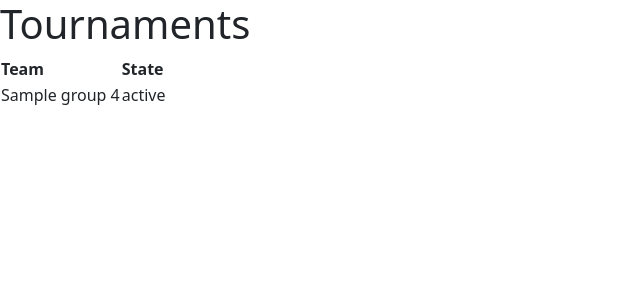
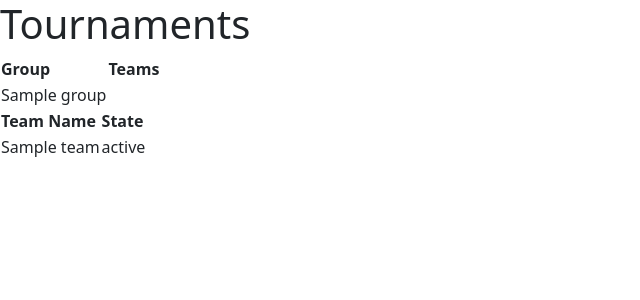
Before and after one commit to init-fun/U-Premier-League, a Django app: template team/templates/team/index.html in a window 1280 px wide. Shown: the top 300 px of the page, without its empty margins (0-640 px from the left). Run offline with Django 3.2, Linux system fonts and the light colour scheme; data comes from the database, SQL or seed files in the repository; the template is opened without the code that fills it: values that come from a table or form of the project are taken from there, most other values are stand-ins (such as "Sample title", 1, 10 or a date in 2020).

Commit message:
first working

```diff
--- a/team/templates/team/index.html
+++ b/team/templates/team/index.html
@@ -16,8 +16,35 @@
 
 <body>
     <!-- code for the new team / GROUPS -->
+    <!-- {{all_groups}} -->
+    <h1>Tournaments</h1>
+    <table>
+        <tr>
+            <th>Group</th>
+            <th>Teams</th>
+        </tr>
+        {% for group,team in all_groups.items %}
+        <tr>
+            <td>{{ group }}</td>
 
-    <h1>Tournaments</h1>
+            <!-- <td>{{ team }}</td> -->
+            <table>
+                <tr>
+                    <th>Team Name</th>
+                    <th>State</th>
+                </tr>
+                {% for teamname,state in team.items %}
+                <tr>
+                    <td>{{teamname}}</td>
+                    <td>{{state}}</td>
+                </tr>
+                {% endfor %}
+        </tr>
+        {% endfor %}
+    </table>
+    </table>
+
+    <!-- <h1>Tournaments</h1>
     <table>
         <tr>
             <th>Team</th>
@@ -29,7 +56,7 @@
             <td>{{ state}}</td>
         </tr>
         {% endfor %}
-    </table>
+    </table> -->
 
 
 
```
Also changed, not shown: team/views.py (+18 -16 lines).
